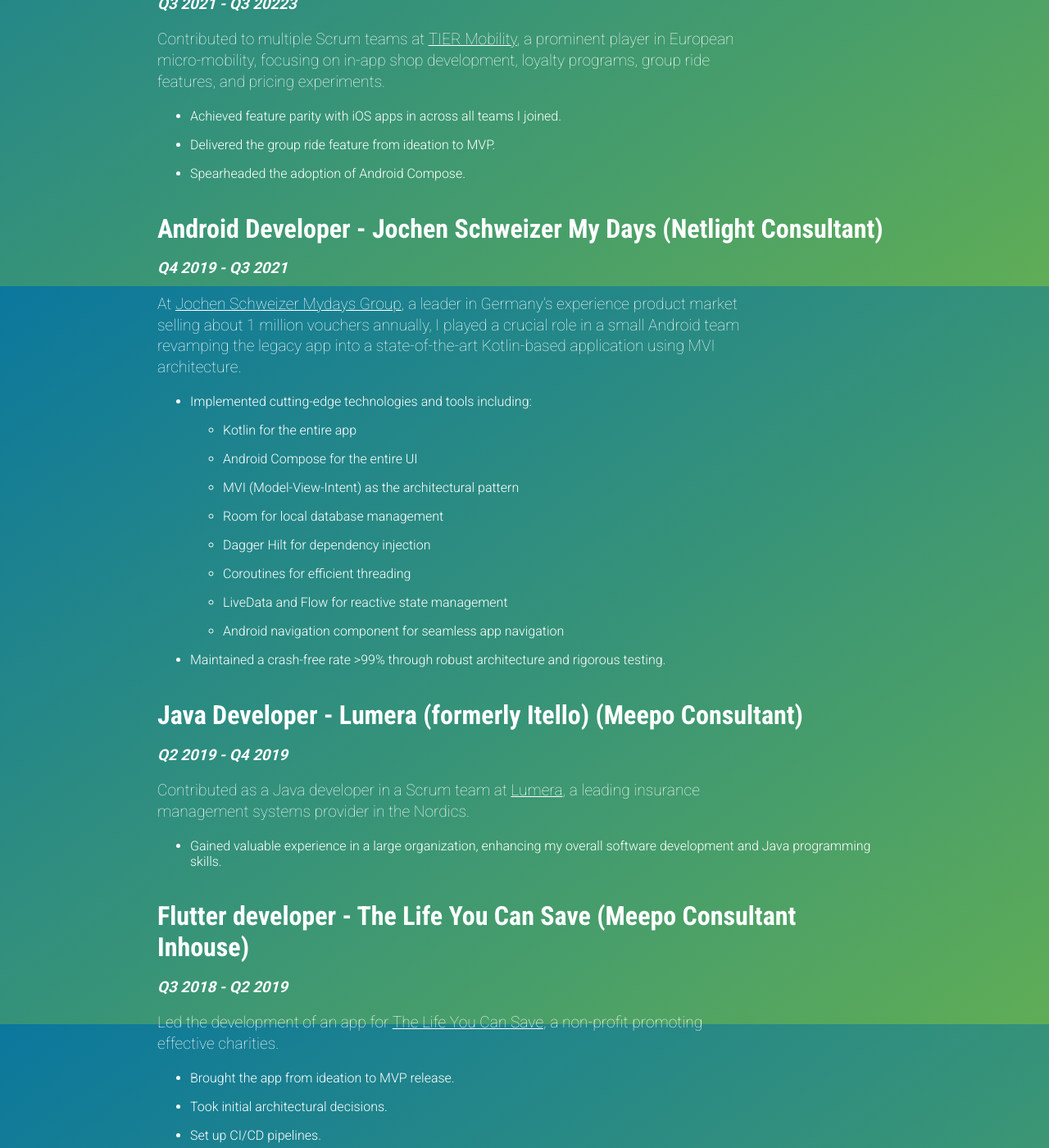
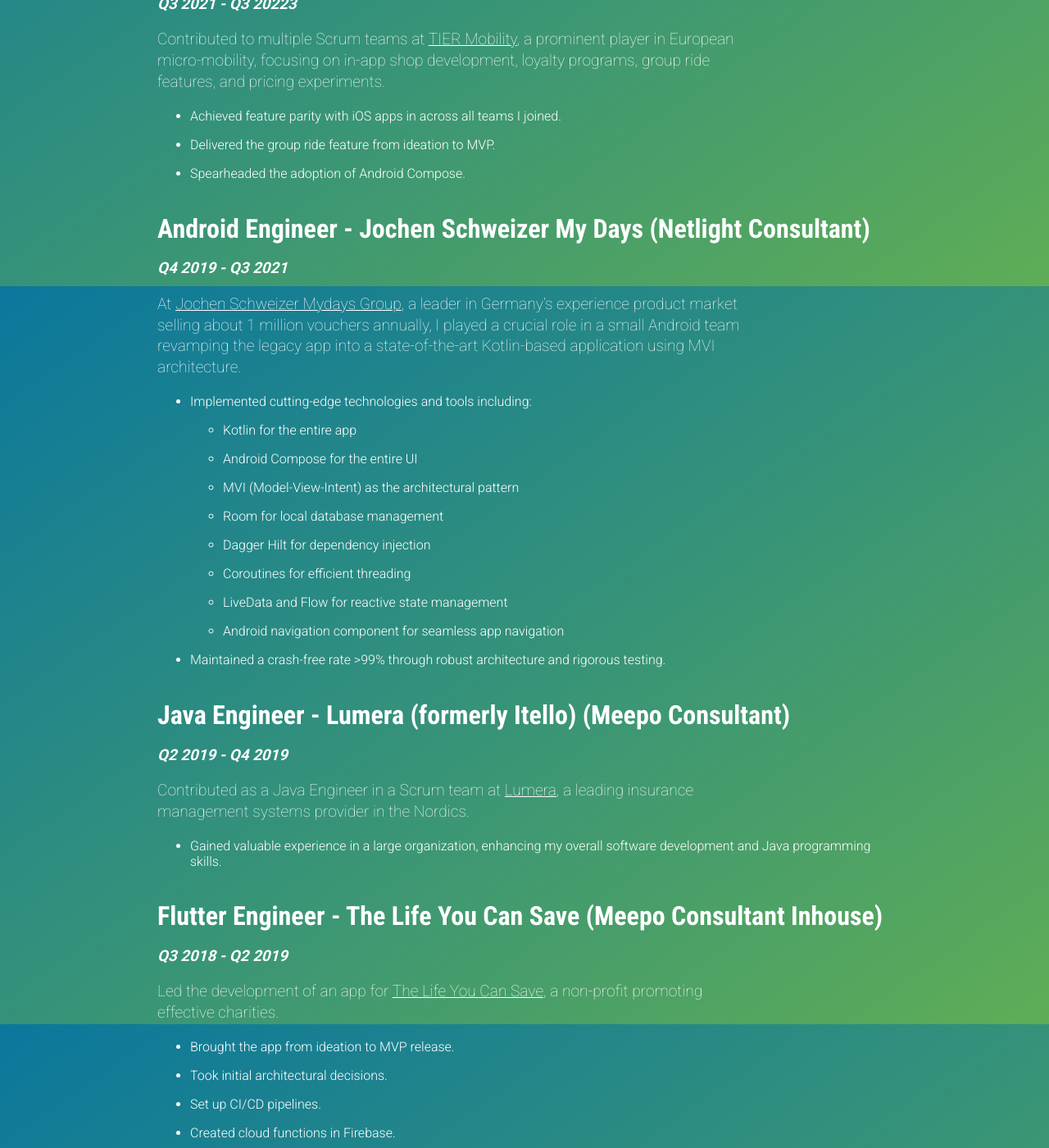
Before and after one commit to molundb/molundb.github.io, a Jekyll site: the page built from work-experience/index.md, in a window 1280 px wide and 1400 px high, scrolled down 1451 px. Shown: the whole window at 82% size. Built offline with Jekyll 4.4.1, drawn with Linux system fonts in a browser that asks for light colours; nearby versions of some CDN libraries; some of the changed text lies outside the part shown.

Commit message:
rename developer to engineer

```diff
--- a/work-experience/index.md
+++ b/work-experience/index.md
@@ -32,7 +32,7 @@
   the Android app, iOS app and mobile apps backend.
 - Improved our team’s Scrum process and organized sprint retros.
 
-## Flutter Developer - Jimdo (Netlight Consultant)
+## Flutter Engineer - Jimdo (Netlight Consultant)
 
 ### _Q3 2022 - Q2 2023_
 
@@ -45,7 +45,7 @@
 - Introduced and implemented Flutter integration tests.
 - Facilitated a smooth onboarding process for a new team member.
 
-## Android Developer - TIER Mobility (Netlight Consultant)
+## Android Engineer - TIER Mobility (Netlight Consultant)
 
 ### _Q3 2021 - Q3 20223_
 
@@ -58,7 +58,7 @@
 - Delivered the group ride feature from ideation to MVP.
 - Spearheaded the adoption of Android Compose.
 
-## Android Developer - Jochen Schweizer My Days (Netlight Consultant)
+## Android Engineer - Jochen Schweizer My Days (Netlight Consultant)
 
 ### _Q4 2019 - Q3 2021_
 
@@ -83,11 +83,11 @@
   Dagger Hilt, retrofit2, Android Compose, LeakCanary, Hyperion, Espresso,
   Adjust, Emarsys-->
 
-## Java Developer - Lumera (formerly Itello) (Meepo Consultant)
+## Java Engineer - Lumera (formerly Itello) (Meepo Consultant)
 
 ### _Q2 2019 - Q4 2019_
 
-Contributed as a Java developer in a Scrum team at
+Contributed as a Java Engineer in a Scrum team at
 [Lumera](https://lumera.com/en/), a leading insurance management systems
 provider in the Nordics.
 
@@ -96,7 +96,7 @@
 
 <!--Keywords: Java, Scrum, Insurtech, SQL, Jenkins-->
 
-## Flutter developer - The Life You Can Save (Meepo Consultant Inhouse)
+## Flutter Engineer - The Life You Can Save (Meepo Consultant Inhouse)
 
 ### _Q3 2018 - Q2 2019_
 
```
